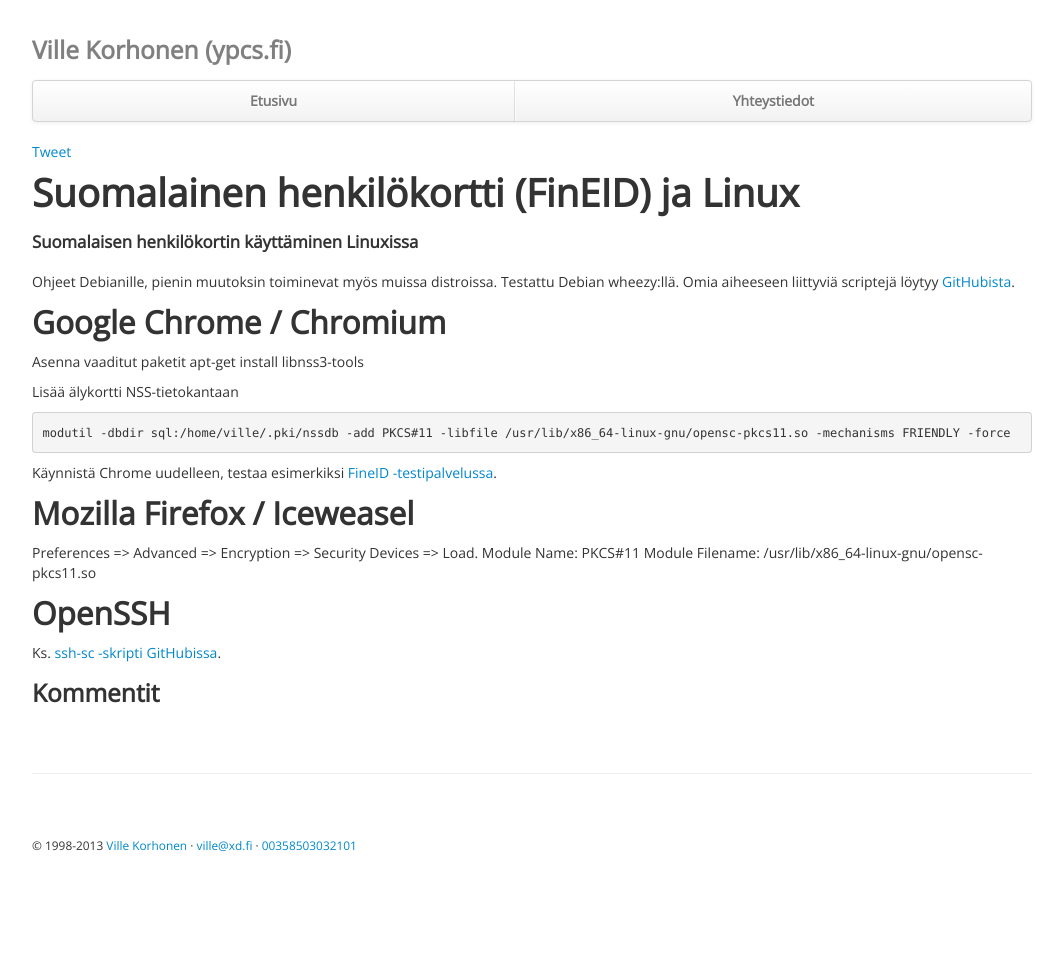
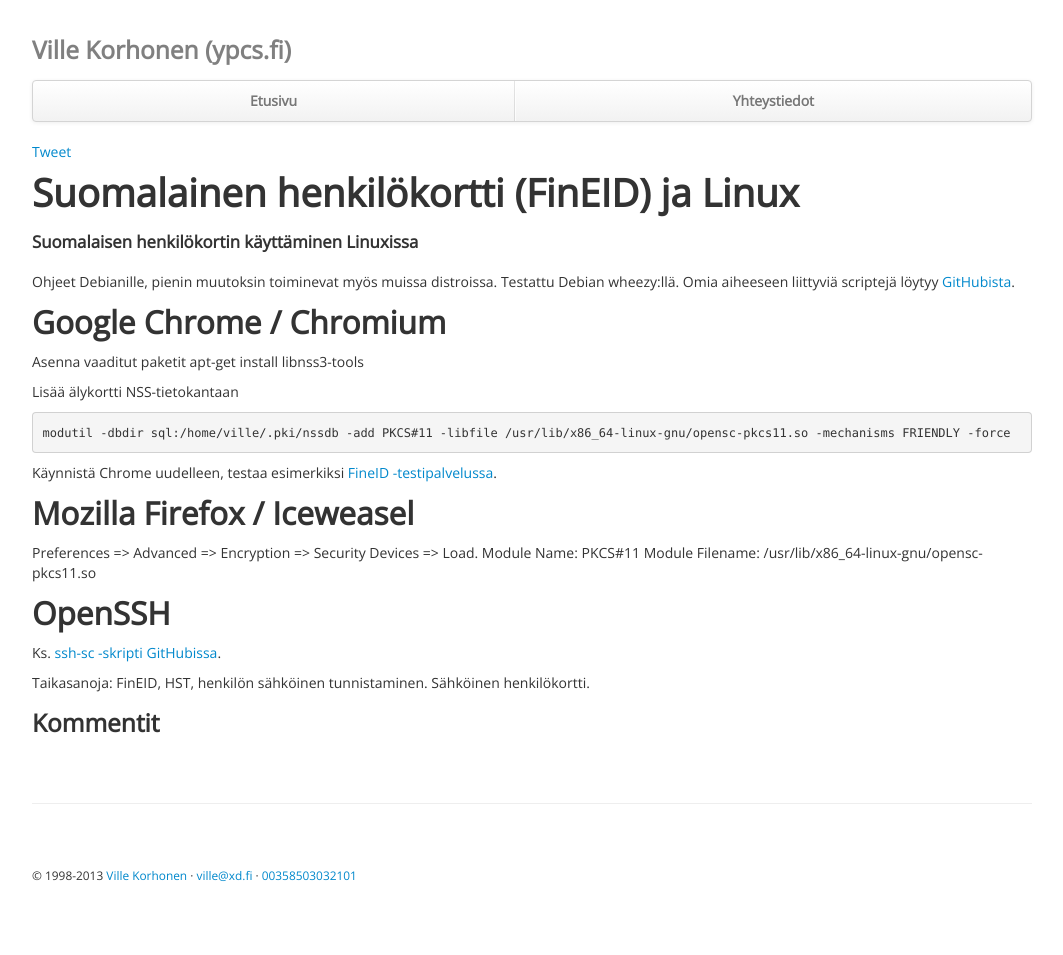
Before and after one commit to annavonzansen/ypcs.github.com, a Jekyll site: the page built from howto/_posts/2013-09-22-fineid-linux.md, in a window 1280 px wide. Shown: the whole page, without its empty margins (108-1171 px from the left). Built offline with Jekyll 4.4.1, drawn with Linux system fonts in a browser that asks for light colours; nearby versions of some CDN libraries; some web fonts are replaced; Markdown is read by kramdown in place of the engine named in the settings; comment, search, counter and statistics services are not loaded; before the commit the page ends 925 px from its top, so only the background shows below that.

Commit message:
Added some keywords

```diff
--- a/howto/_posts/2013-09-22-fineid-linux.md
+++ b/howto/_posts/2013-09-22-fineid-linux.md
@@ -33,3 +33,8 @@
 
 ## OpenSSH
 Ks. [ssh-sc -skripti GitHubissa](https://github.com/ypcs/scripts/blob/master/ssh-sc).
+
+
+
+Taikasanoja: FinEID, HST, henkilön sähköinen tunnistaminen. Sähköinen
+henkilökortti.
```
